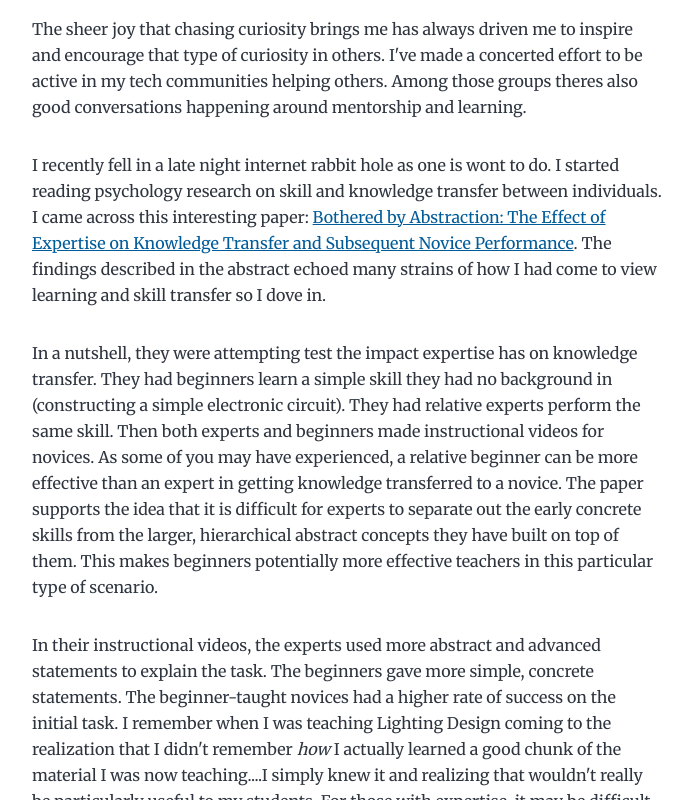
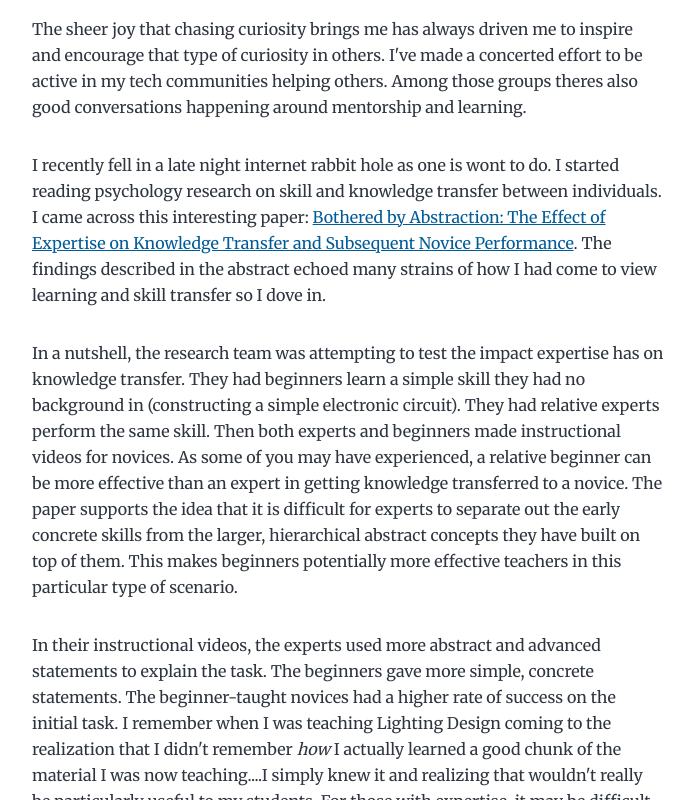
Before and after one commit to zenlex/persblog, a Gatsby site: page /skilltransfer/skilltransfer/ in a window 1280 px wide. Shown: the part 454-1254 px from the top of the page, without its empty margins (292-985 px from the left). Built offline with nearby package versions, Linux system fonts and the light colour scheme; Gatsby itself is replaced by a stand-in of ours.

Commit message:
typo fix

```diff
--- a/content/blog/skilltransfer/skilltransfer.md
+++ b/content/blog/skilltransfer/skilltransfer.md
@@ -10,7 +10,7 @@ The sheer joy that chasing curiosity brings me has always driven me to inspire a
 
 I recently fell in a late night internet rabbit hole as one is wont to do. I started reading psychology research on skill and knowledge transfer between individuals.  I came across this interesting paper: [Bothered by Abstraction: The Effect of Expertise on Knowledge Transfer and Subsequent Novice Performance](https://citeseerx.ist.psu.edu/viewdoc/download?doi=10.1.1.523.6599&rep=rep1&type=pdf). The findings described in the abstract echoed many strains of how I had come to view learning and skill transfer so I dove in.
 
-In a nutshell, they were attempting test the impact expertise has on knowledge transfer.  They had beginners learn a simple skill they had no background in (constructing a simple electronic circuit). They had relative experts perform the same skill. Then both experts and beginners made instructional videos for novices. As some of you may have experienced, a relative beginner can be more effective than an expert in getting knowledge transferred to a novice. The paper supports the idea that it is difficult for experts to separate out the early concrete skills from the larger, hierarchical abstract concepts they have built on top of them. This makes beginners potentially more effective teachers in this particular type of scenario.
+In a nutshell, the research team was attempting to test the impact expertise has on knowledge transfer. They had beginners learn a simple skill they had no background in (constructing a simple electronic circuit). They had relative experts perform the same skill. Then both experts and beginners made instructional videos for novices. As some of you may have experienced, a relative beginner can be more effective than an expert in getting knowledge transferred to a novice. The paper supports the idea that it is difficult for experts to separate out the early concrete skills from the larger, hierarchical abstract concepts they have built on top of them. This makes beginners potentially more effective teachers in this particular type of scenario.
 
 In their instructional videos, the experts used more abstract and advanced statements to explain the task. The beginners gave more simple, concrete statements. The beginner-taught novices had a higher rate of success on the initial task.   I remember when I was teaching Lighting Design coming to the realization that I didn't remember *how* I actually learned a good chunk of the material I was now teaching....I simply knew it and realizing that wouldn't really be particularly useful to my students.  For those with expertise, it may be difficult to get away from more complex abstractions and advanced language when trying to relate to the current learning experience of the novice. You're too far removed from it.
 
```
